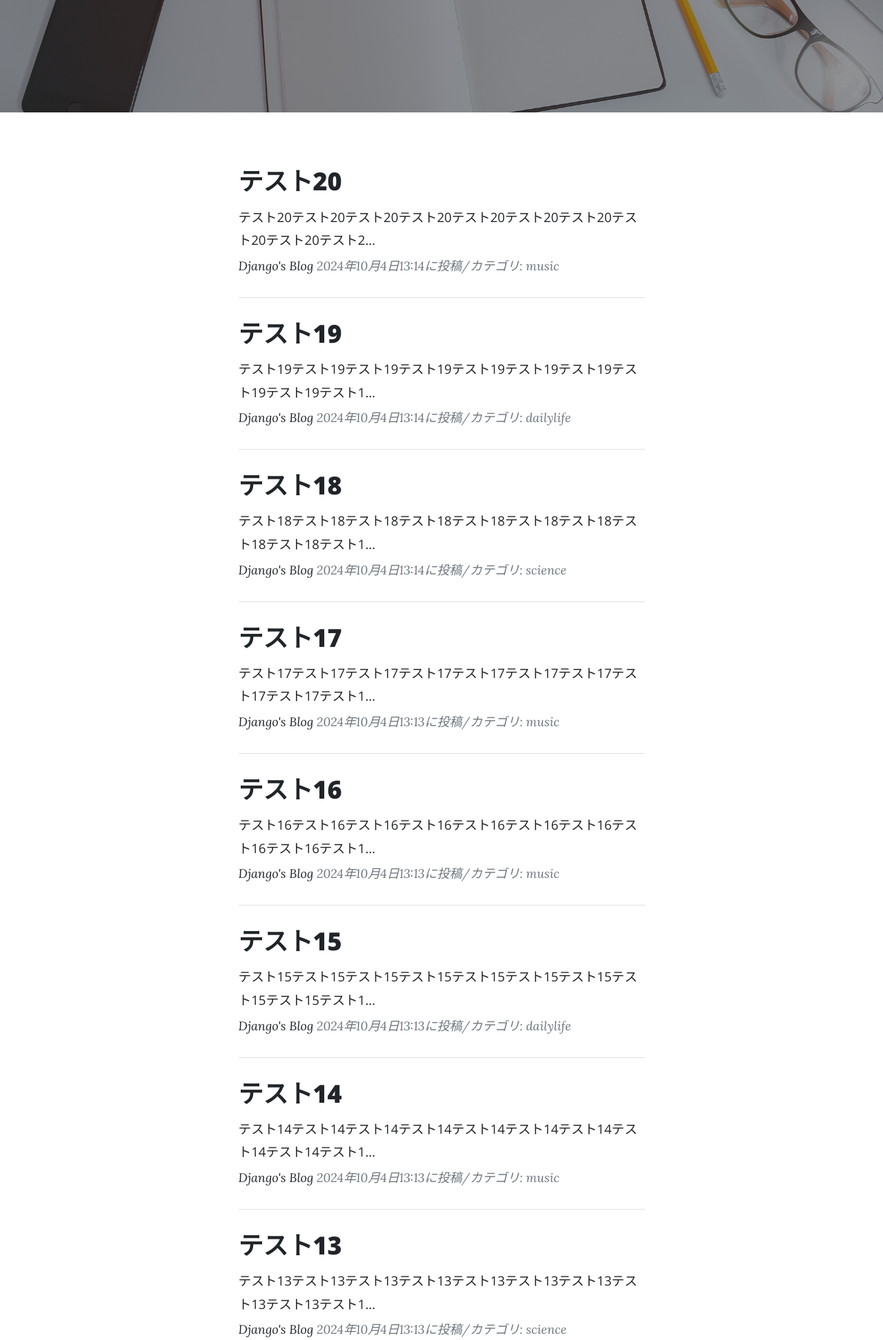
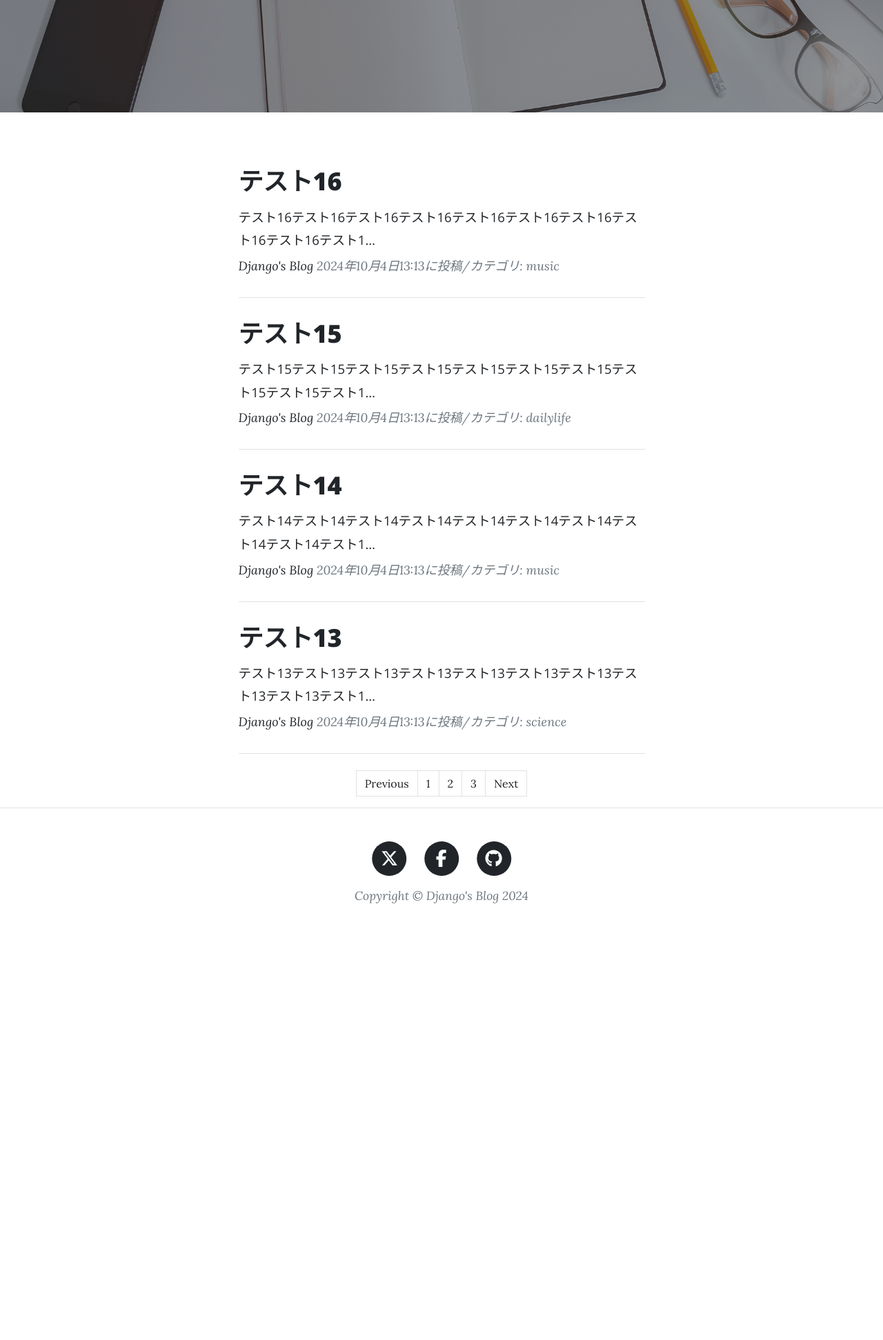
Before and after one commit to KurosawaTakamasa/blogproject, a Django app: page /?page=2 in a window 1280 px wide. Shown: the part 369-2312 px from the top of the page at 69% size. After the commit the page ends 1679 px from the top, so only its background shows below. Run offline with Django 4.2, Linux system fonts and the light colour scheme; data comes from the database, SQL or seed files in the repository; some libraries are stand-ins or nearby versions.

Commit message:
patination

```diff
--- a/blogapp/templates/index.html
+++ b/blogapp/templates/index.html
@@ -44,8 +44,8 @@
             <hr class="my-4" />
             {% endfor %}
 
-            <!-- Pager-->
-            <div class="d-flex justify-content-end mb-4"><a class="btn btn-primary text-uppercase" href="#!">Older Posts →</a></div>
+            {% include "pagination.html" %}
+
         </div>
     </div>
 </div>
--- /dev/null
+++ b/blogapp/templates/pagination.html
@@ -0,0 +1,21 @@
+<nav aria-label="Page navigation example">
+    <ul class="pagination justify-content-center">
+      {% if page_obj.has_previous %}
+      <li class="page-item">
+        <a class="page-link"
+            href="?page={{page_obj.previous_page_number}}">Previous</a>
+      </li>
+      {% endif %}
+
+      <li class="page-item"><a class="page-link" href="#">1</a></li>
+      <li class="page-item"><a class="page-link" href="#">2</a></li>
+      <li class="page-item"><a class="page-link" href="#">3</a></li>
+
+      {% if page_obj.has_next %}
+      <li class="page-item">
+        <a class="page-link"
+            href="?page={{page_obj.next_page_number}}">Next</a>
+      </li>
+      {% endif %}
+    </ul>
+  </nav>
--- a/blogapp/views.py
+++ b/blogapp/views.py
@@ -11,6 +11,8 @@ class IndexView(ListView):
 
     queryset = BlogPost.objects.order_by('-posted_at')
 
+    paginate_by = 4
+
 
 class BlogDetail(DetailView):
     #描画する(レンダリングする) HTMLファイルを指定
```
